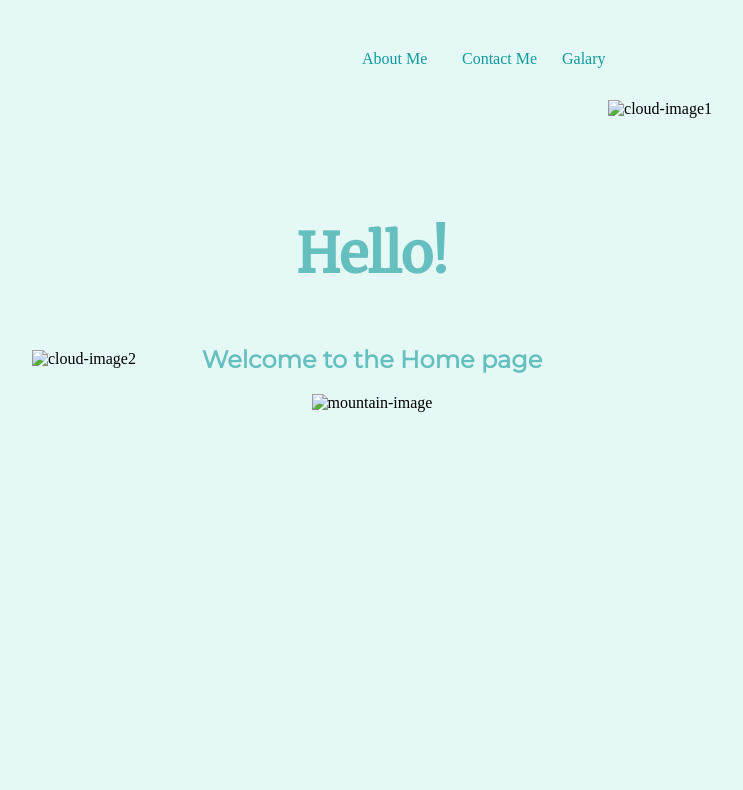
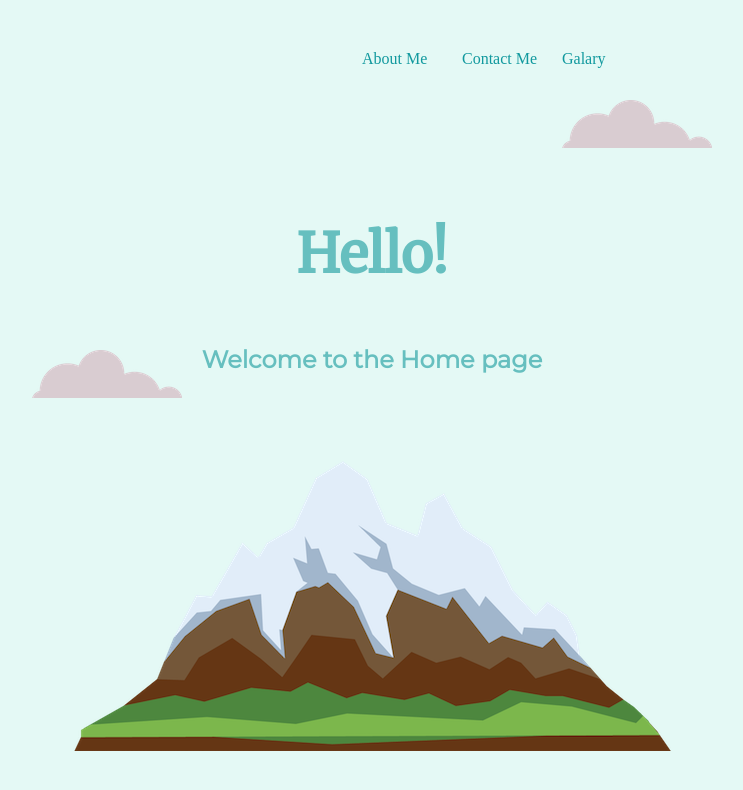
Before and after one commit to grshankersai/ZEMOSO_HTML_CSS_assignment, a plain HTML site: page index.html in a window 1280 px wide. Shown: the whole page, without its empty margins (268-1011 px from the left). Drawn offline with Linux system fonts and the light colour scheme.

Commit message:
Final commit

```diff
--- a/home.html
+++ b/index.html
@@ -27,11 +27,11 @@
     </div>
 
     <div class="top">
-        <img class="cloud1" src="/Web-dev/cloud.png" alt="cloud-image1">
+        <img class="cloud1" src="cloud.png" alt="cloud-image1">
         <h1>Hello! </h1>
         <h2> Welcome to the Home page </h2>
-        <img class="cloud2" src="/Web-dev/cloud.png" alt="cloud-image2">
-        <img src="/Web-dev/mountain.png" alt="mountain-image">
+        <img class="cloud2" src="cloud.png" alt="cloud-image2">
+        <img src="mountain.png" alt="mountain-image">
     </div>
 
 
```
